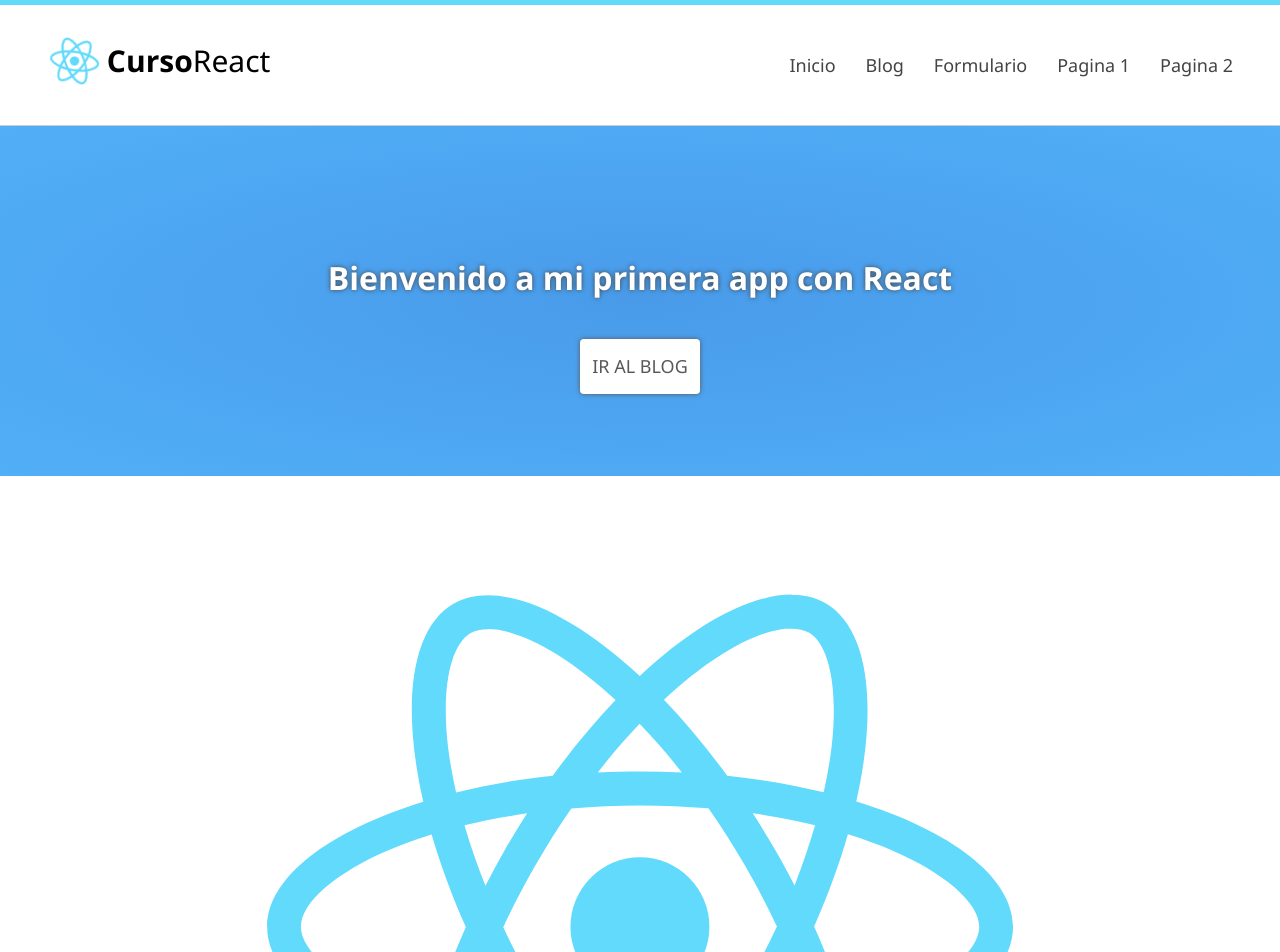
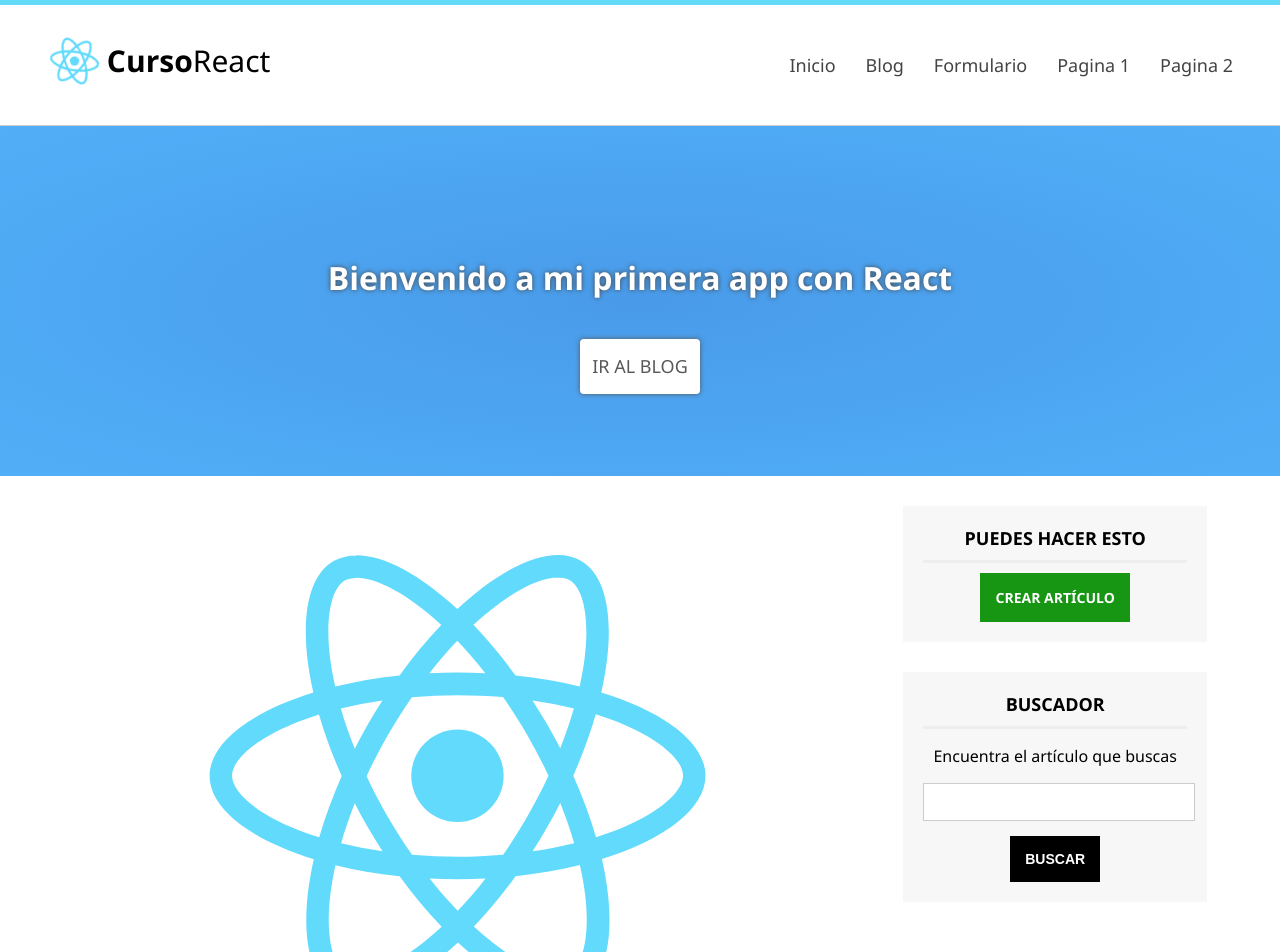
Before and after one commit to Leomiguel19/react-app, a React (Create React App) app: page / in a window 1280 px wide. Shown: the top 952 px of the page. Built offline with nearby package versions, Linux system fonts and the light colour scheme.

Commit message:
Creado componente Sidebar para la barra lateral de la web

```diff
--- a/src/App.js
+++ b/src/App.js
@@ -6,6 +6,7 @@
 import Peliculas from './components/Peliculas';
 import Header from './components/Header';
 import Slider from './components/Slider';
+import Sidebar from './components/Sidebar';
 
 function HelloWorld(name, age) {
   let presentation = (
@@ -23,9 +24,10 @@
   return (
     <div className="App">
       <Header />
-      <Slider/>
+      <Slider />
 
-      <header className="App-header">
+      <div className="center">
+        <section id="content">
           <img src={logo} className="App-logo" alt="logo" />
           <p>
             Hi there! Welcome to mi first project in react
@@ -38,8 +40,11 @@
             <MiComponente />
             <Peliculas />
           </section>
+        </section>
 
-      </header>
+        <Sidebar/>
+
+      </div>
     </div>
   );
 }
--- /dev/null
+++ b/src/components/Sidebar.js
@@ -0,0 +1,25 @@
+import React, { Component } from 'react';
+
+class Sidebar extends Component {
+  render() {
+    return (
+      <aside id="sidebar" >
+        <div id="nav-blog" className="sidebar-item">
+          <h3>Puedes hacer esto</h3>
+          <a href="#" className="btn btn-success">Crear artículo</a>
+        </div>
+
+        <div id="search" className="sidebar-item">
+          <h3>Buscador</h3>
+          <p>Encuentra el artículo que buscas</p>
+          <form>
+            <input type="text" name="search" />
+            <input type="submit" name="submit" value="Buscar" className="btn" />
+          </form>
+        </div>
+  </aside>
+    )
+  }
+}
+
+export default Sidebar;
```
Lines whose indentation alone changed are shown as unchanged.
